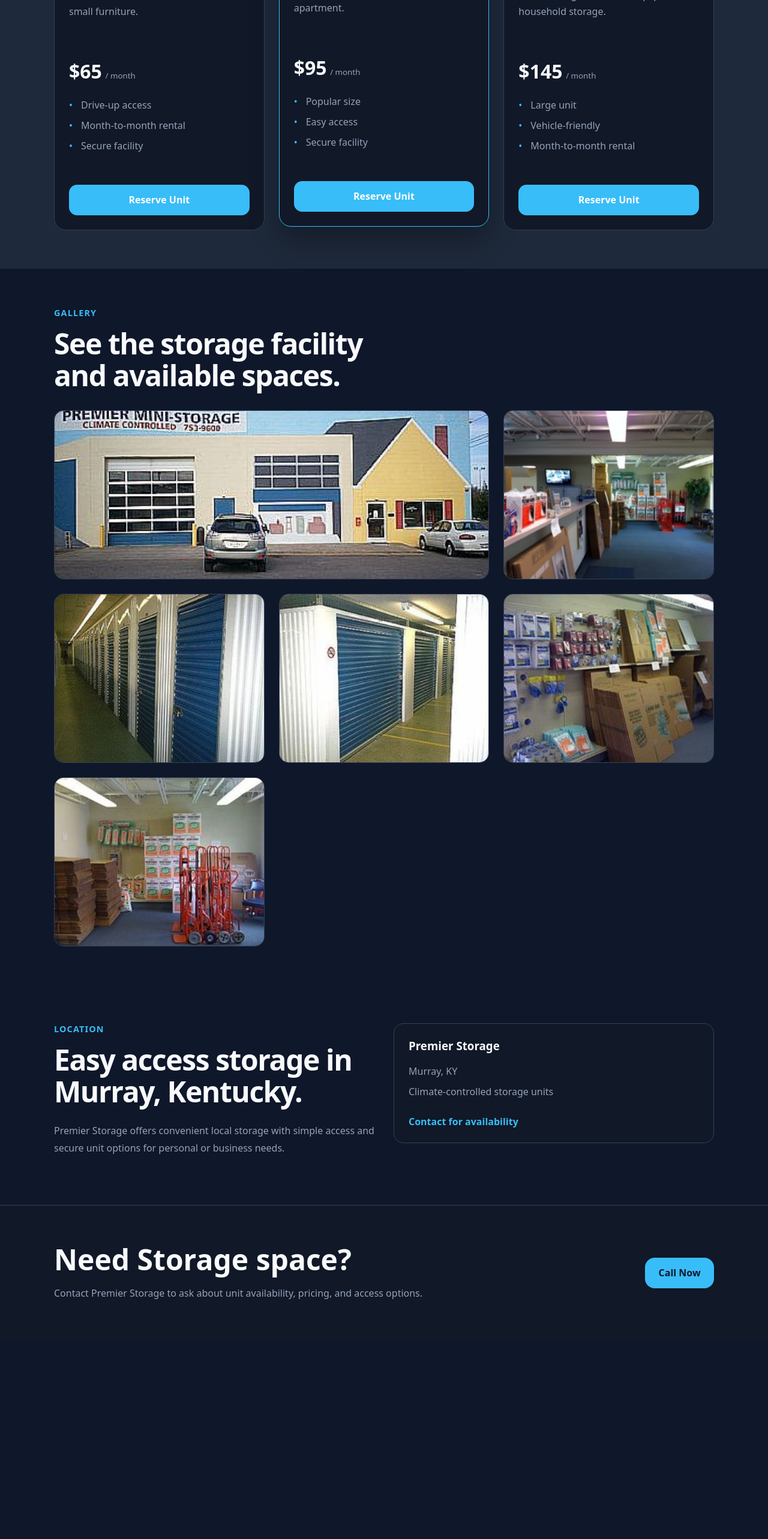
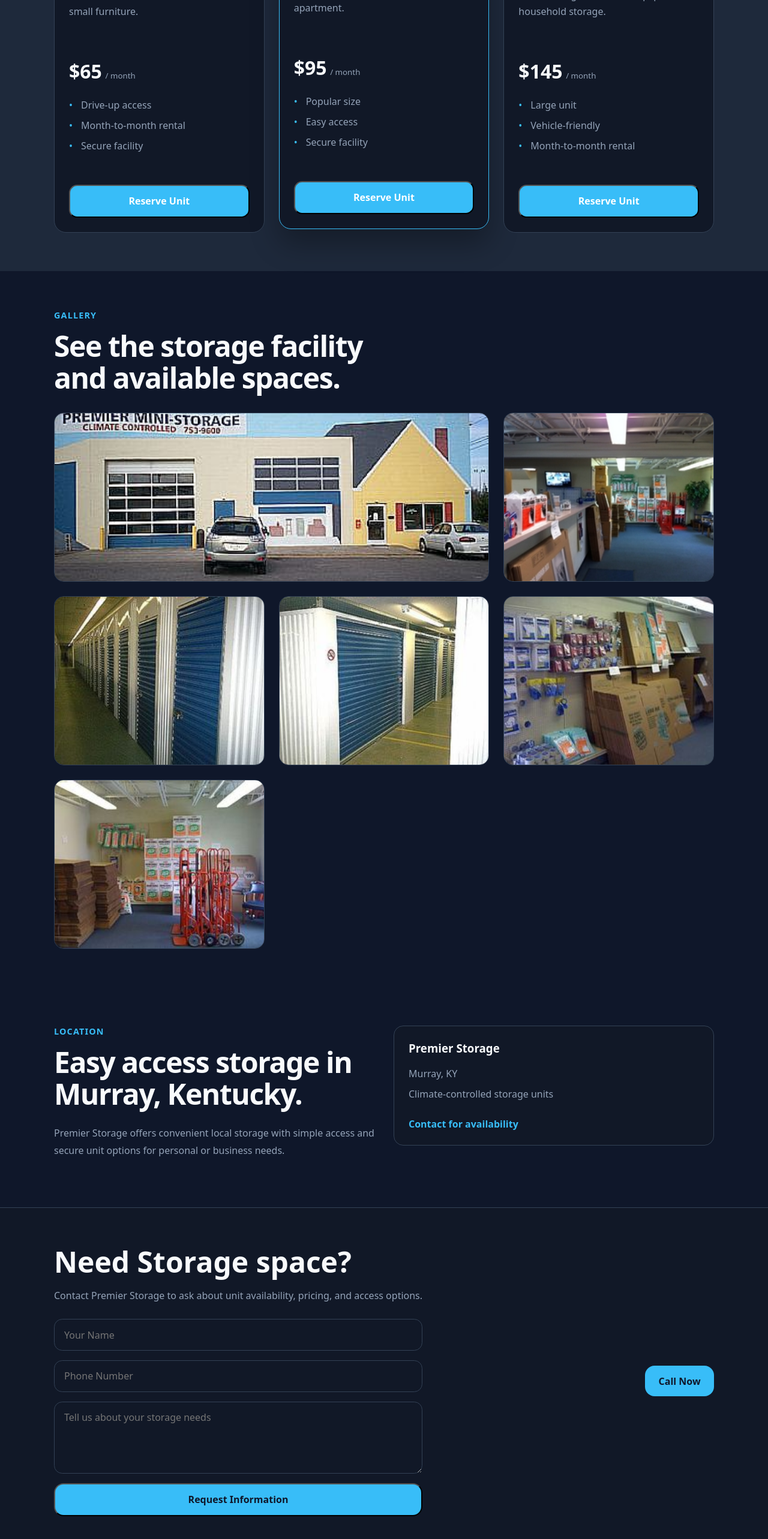
Before and after one commit to jprobussr/premier-storage-redesign, a React (Vite) app in the folder premier-storage-redesign/: page / in a window 1280 px wide. Shown: the part 1850-4416 px from the top of the page at 60% size. Before the commit the page ends 4085 px from the top, so only its background shows below. Built offline with nearby package versions, Linux system fonts and the light colour scheme.

Commit message:
feat: add interactive reservation flow and contact form UI

```diff
--- a/premier-storage-redesign/src/App.jsx
+++ b/premier-storage-redesign/src/App.jsx
@@ -1,3 +1,4 @@
+import { useState } from 'react';
 import './App.css';
 import Features from './components/Features.jsx';
 import Header from './components/Header.jsx';
@@ -9,27 +10,26 @@ import Gallery from './components/Gallery.jsx';
 import Stats from './components/Stats.jsx';
 
 const App = () => {
+  const [selectedUnit, setSelectedUnit] = useState(null);
   return (
     <>
       <Header />
 
       <main className="app">
-
         <Hero />
 
         <Stats />
 
         <Features />
 
-       <UnitSizes />
+        <UnitSizes setSelectedUnit={setSelectedUnit} />
 
-       <Gallery />
+        <Gallery />
 
-      <Location />
-
+        <Location />
       </main>
 
-     <Footer />
+      <Footer selectedUnit={selectedUnit} />
     </>
   );
 };
--- a/premier-storage-redesign/src/components/Footer.css
+++ b/premier-storage-redesign/src/components/Footer.css
@@ -28,6 +28,35 @@
   white-space: nowrap;
 }
 
+.selected-unit {
+  margin-top: 1rem;
+  color: var(--accent);
+  font-weight: 600;
+}
+
+.contact-form {
+  margin-top: 1.5rem;
+  display: flex;
+  flex-direction: column;
+  gap: 1rem;
+}
+
+.contact-form input,
+.contact-form textarea {
+  width: 100%;
+  padding: 0.9rem 1rem;
+  border: 1px solid var(--border);
+  border-radius: 0.85rem;
+  background: var(--surface);
+  color: var(--text);
+  font: inherit;
+}
+
+.contact-form textarea {
+  resize: vertical;
+  min-height: 120px;
+}
+
 @media (max-width: 640px) {
   .footer-content {
     flex-direction: column;
--- a/premier-storage-redesign/src/components/Footer.jsx
+++ b/premier-storage-redesign/src/components/Footer.jsx
@@ -1,6 +1,6 @@
 import './Footer.css';
 
-const Footer = () => {
+const Footer = ({ selectedUnit }) => {
   return (
     <footer className="site-footer" id="contact">
       <div className="container footer-content">
@@ -10,6 +10,25 @@ const Footer = () => {
             Contact Premier Storage to ask about unit availability, pricing, and
             access options.
           </p>
+
+          {selectedUnit && (
+            <p className="selected-unit">
+              Interested Unit: {selectedUnit.size} - {selectedUnit.price}/month
+            </p>
+          )}
+
+          <form className="contact-form">
+            <input type="text" placeholder="Your Name" />
+            <input type="tel" placeholder="Phone Number" />
+            <textarea
+              rows={4}
+              placeholder="Tell us about your storage needs"
+            ></textarea>
+
+            <button type="submit" className="button button-primary">
+              Request Information
+            </button>
+          </form>
         </div>
         <a href="tel:+12700000000" className="button button-primary">
           Call Now
--- a/premier-storage-redesign/src/components/UnitSizes.jsx
+++ b/premier-storage-redesign/src/components/UnitSizes.jsx
@@ -25,7 +25,7 @@ const units = [
   },
 ];
 
-const UnitSizes = () => {
+const UnitSizes = ({ setSelectedUnit }) => {
   return (
     <section className="unit-sizes section" id="units">
       <div className="container">
@@ -37,7 +37,10 @@ const UnitSizes = () => {
         <div className="unit-grid">
           {units.map((unit) => {
             return (
-              <article className={`unit-card ${unit.featured ? 'featured' : ''}`} key={unit.id}>
+              <article
+                className={`unit-card ${unit.featured ? 'featured' : ''}`}
+                key={unit.id}
+              >
                 <div className="unit-card-top">
                   <h3>{unit.size}</h3>
                   <p>{unit.description}</p>
@@ -54,9 +57,21 @@ const UnitSizes = () => {
                   })}
                 </ul>
 
-                <a href="#contact" className="unit-button">
+                <button
+                  className="unit-button"
+                  onClick={() => {
+                    setSelectedUnit({
+                      size: unit.size,
+                      price: unit.price,
+                    });
+
+                    document
+                      .getElementById('contact')
+                      ?.scrollIntoView({ behavior: 'smooth' });
+                  }}
+                >
                   Reserve Unit
-                </a>
+                </button>
               </article>
             );
           })}
```
